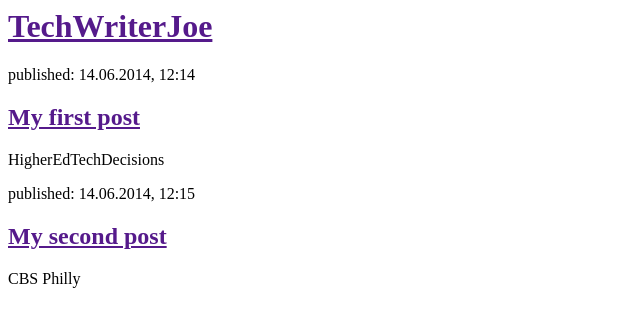
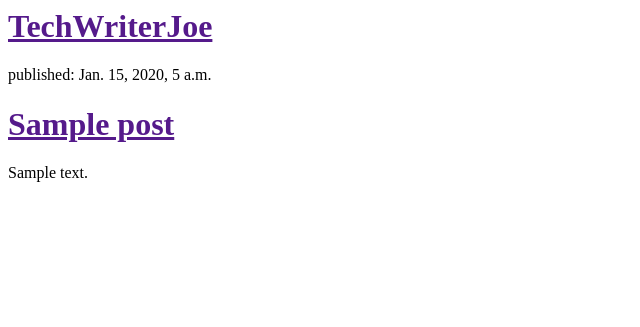
Before and after one commit to techwriterjoe/django-webiste, a Django app: template blog/templates/blog/post_list.html in a window 1280 px wide. Shown: the top 327 px of the page, without its empty margins (0-640 px from the left). Run offline with Django 3.2, Linux system fonts and the light colour scheme; the template is opened without the code that fills it: values that come from a table or form of the project are taken from there, others are empty; tables that the repository leaves empty hold one stand-in row (values such as "Sample post").

Commit message:
Modified templates to display posts from database.

```diff
--- a/blog/templates/blog/post_list.html
+++ b/blog/templates/blog/post_list.html
@@ -10,16 +10,15 @@
 
 
 		<div>
-			<p>published: 14.06.2014, 12:14</p>
-			<h2><a href="">My first post</a></h2>
-			<p>HigherEdTechDecisions</p>
-		</div>
+			{% for post in posts %}
 
+				<div>
+					<p>published: {{ post.published_date }}	</p>
+					<h1><a href="">{{ post.title }}</a></h1>
+					<p>{{ post.text|linebreaksbr }}</p>
+				</div>
 
-		<div>
-			<p>published: 14.06.2014, 12:15</p>
-			<h2><a href="">My second post</a></h2>
-			<p>CBS Philly</p>
+			{% endfor %}
 		</div>
 
 	</body>
--- a/blog/views.py
+++ b/blog/views.py
@@ -1,6 +1,9 @@
 from django.shortcuts import render
+from django.utils import timezone
+from .models import Post
 
 # Create your views here.
 
 def post_list(request):
-	return render(request, 'blog/post_list.html', {})
+	posts = Post.objects.filter(published_date__lte=timezone.now()).order_by('published_date')
+	return render(request, 'blog/post_list.html', {'posts':posts})
```
